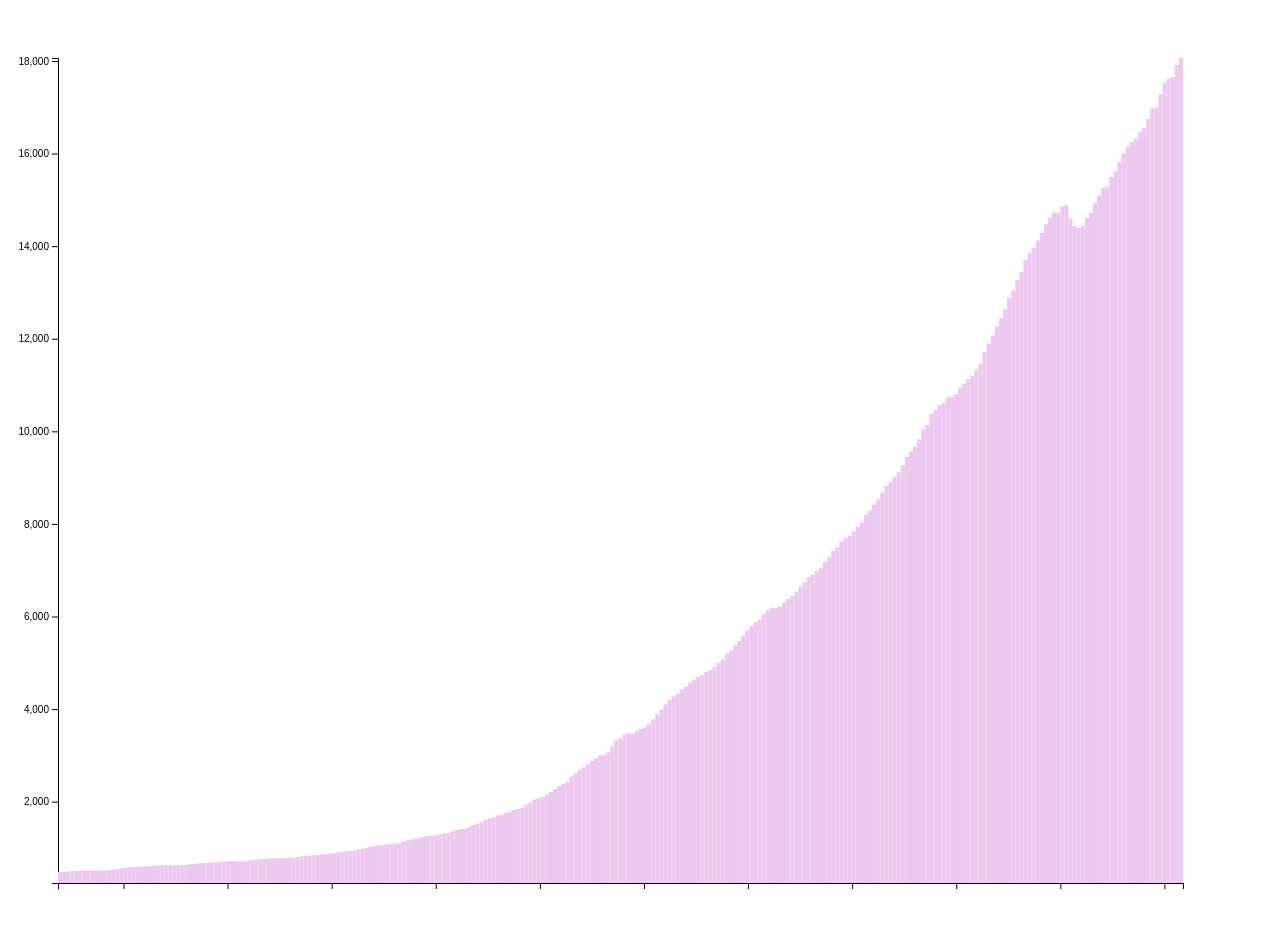
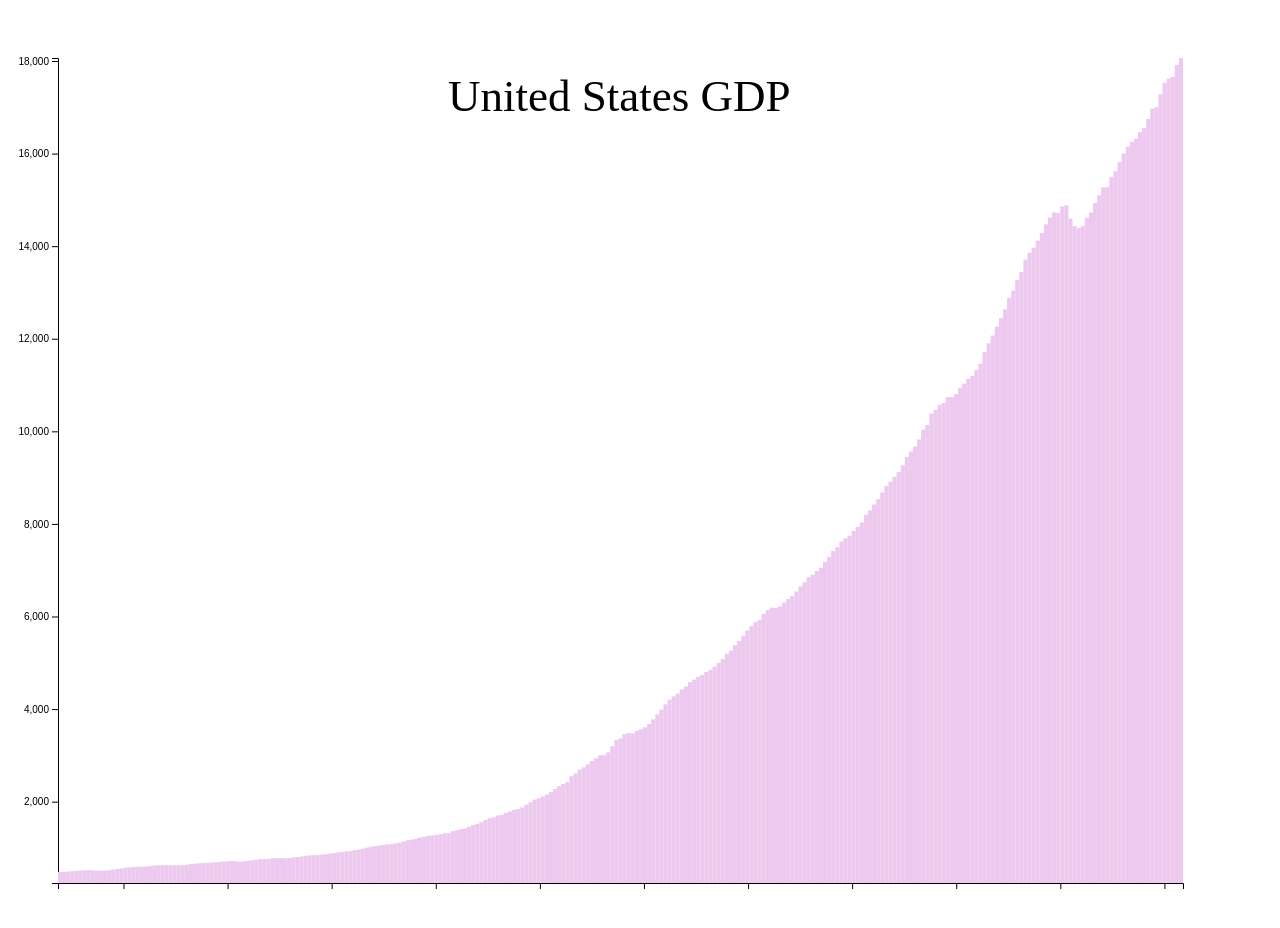
Before and after one commit to anujp41/DataViz-BarChart, a plain HTML site: page index.html in a window 1280 px wide. Drawn offline with nearby package versions, Linux system fonts and the light colour scheme.

Commit message:
added title

```diff
--- a/index.css
+++ b/index.css
@@ -21,3 +21,12 @@
 h5 {
   margin: 2px 0;
 }
+
+.title {
+  position: absolute;
+  top: 25px;
+  visibility: visible;
+  width: 50%;
+  left: 35%;
+  font-size: 45px;
+}
--- a/index.js
+++ b/index.js
@@ -27,12 +27,13 @@ const formatDate = date => {
 const formatAmount = amount => {
   amount = amount.toString();
   const amtInt = amount.slice(0, amount.indexOf('.'));
+  const decimal = amount.slice(amount.indexOf('.'));
   if (amtInt.length <= 3) {
     return `$${amount} billion`;
   } else {
     const commaAmt = `,${amtInt.slice(-3)}`;
     const commaBefore = `${amtInt.slice(0, -3)}`;
-    return `$${commaBefore}${commaAmt} billion`;
+    return `$${commaBefore}${commaAmt}${decimal} billion`;
   }
 }
 
@@ -93,6 +94,11 @@ svg.selectAll('rect')
     tooltip.style('visibility', 'hidden')
   });
 
-const tooltip = d3.selectAll('body')
+const tooltip = d3.select('body')
                   .append('div')
                   .attr('class', 'tooltip');
+
+d3.select('body')
+  .append('div')
+  .attr('class', 'title')
+  .html(`<p>United States GDP</p>`);
```
